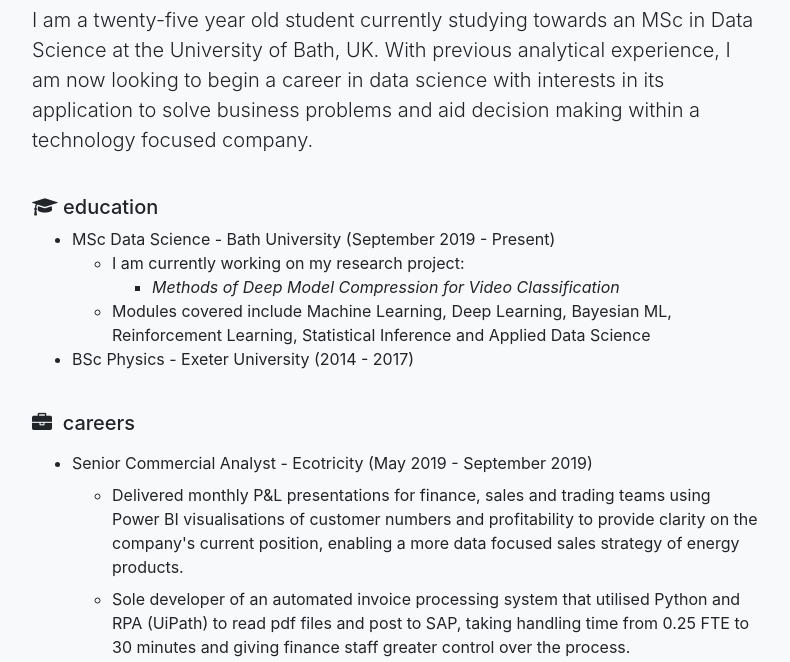
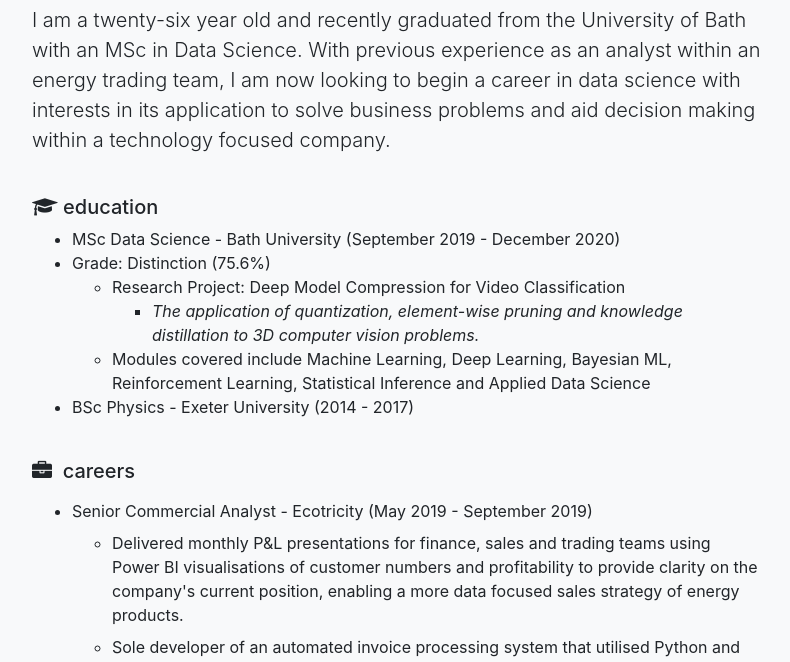
Before and after one commit to elliottloveridge/eloveridge, a plain HTML site: page public/index.html in a window 1280 px wide. Shown: the part 669-1331 px from the top of the page, without its empty margins (243-1033 px from the left). Drawn offline with Linux system fonts and the light colour scheme; some packages are replaced by stand-ins of ours.

Commit message:
Update homepage and CV

```diff
--- a/public/index.html
+++ b/public/index.html
@@ -95,18 +95,17 @@
       <div class="row">
         <div class="col-lg-8 mx-auto">
           <h2>about me</h2>
-          <p class="lead">I am a twenty-five year old student currently studying towards an MSc in Data Science at the University of Bath, UK.
-          With previous analytical experience, I am now looking to begin a career in data science with interests in its
-          application to solve business problems and aid decision making within a technology focused company.</p>
+          <p class="lead">I am a twenty-six year old and recently graduated from the University of Bath with an MSc in Data Science.
+          With previous experience as an analyst within an energy trading team, I am now looking to begin a career in data science
+          with interests in its application to solve business problems and aid decision making within a technology focused company.</p>
           <h5 class="top"><span class="fa fa-graduation-cap"></span> education</h5>
             <ul>
-              <li>MSc Data Science - Bath University (September 2019 - Present)
+              <li>MSc Data Science - Bath University (September 2019 - December 2020)</li>
+              <li>Grade: Distinction (75.6%)
                 <ul>
-                  <li>I am currently working on my research project:
+                  <li>Research Project: Deep Model Compression for Video Classification
                     <ul>
-                      <li><em>Methods of Deep Model Compression for Video Classification</em></li>
-                      <!-- add project description -->
-                      <!-- <li>Looking to improve upon the performance of compressed deep learning models applied to the computer vision problem of video classification</li> -->
+                      <li><em>The application of quantization, element-wise pruning and knowledge distillation to 3D computer vision problems.</em></li>
                     </ul>
                   </li>
                 </ul>
@@ -192,7 +191,7 @@
               </div>
             </div>
           </div>
-        <p class="lead top">I've just started writing for this website alongside my research, please check back soon for more projects 🚀</p>
+        <p class="lead top">I've just started writing for this website, please check back soon for more projects 🚀</p>
         </div>
       </div>
     </div>
--- /dev/null
+++ b/robots.txt
@@ -0,0 +1,5 @@
+User-agent: *
+Disallow: /files/
+Disallow: .gitignore
+Disallow: favicon.ico
+Disallow README.md
```
Also changed, not shown: 2 other files.
